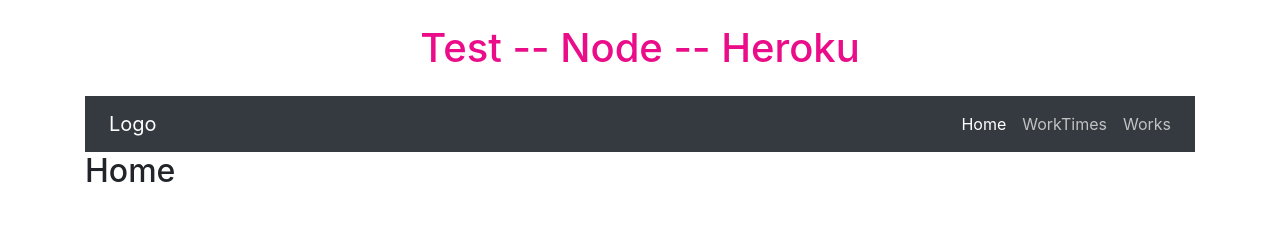
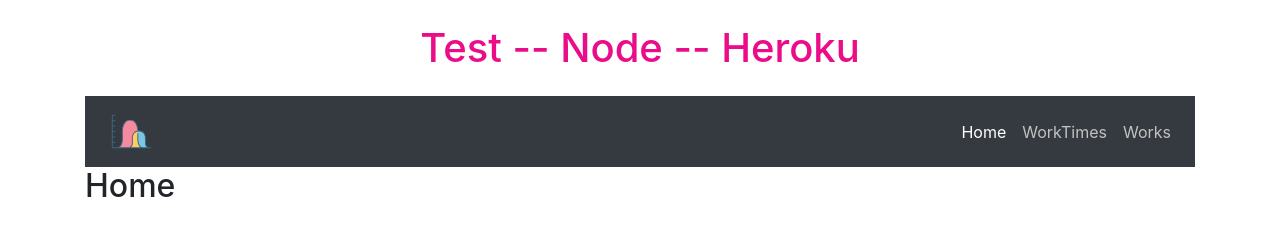
Before and after one commit to SergKnyazev/t-node-heroku, a React app: page / in a window 1280 px wide. Built offline with nearby package versions, Linux system fonts and the light colour scheme.

Commit message:
add favicon.ico and Logo component

```diff
--- a/src/components/App.css
+++ b/src/components/App.css
@@ -6,6 +6,7 @@
   color: #ea0c89;
   text-align: center;
   margin: 3vmin 0;
+  font-size: clamp(22px, 5vw, 40px);
 }
 
 .header__link {
--- a/src/components/Header.js
+++ b/src/components/Header.js
@@ -2,12 +2,15 @@ import React from 'react';
 import { NavLink } from 'react-router-dom';
 import Navbar from 'react-bootstrap/Navbar';
 import Nav from 'react-bootstrap/Nav';
+import Logo from './Logo';
 
 const Header = () => {
   return (
     <Navbar collapseOnSelect expand='lg' bg="dark" variant='dark'>
       <Navbar.Brand>
-        <NavLink to='/' exact className='header__link'>Logo</NavLink>
+        <NavLink to='/' exact className='header__link'>
+          <Logo />
+        </NavLink>
       </Navbar.Brand>
       <Navbar.Toggle aria-controls='responsive-navbar-nav' />
       <Navbar.Collapse id='responsive-navbar-nav'>
--- /dev/null
+++ b/src/components/Logo.css
@@ -0,0 +1,16 @@
+.logo {
+   /*width: 40px;*/
+    height: clamp(30px, 5vw, 45px);
+}
+.logo-1 {
+    fill:#79c7e2;
+}
+.logo-2 {
+    fill:#f7899e;
+}
+.logo-3 {
+    fill:#ffca5f;
+}
+.logo-4 {
+    fill:#376782;
+}
--- /dev/null
+++ b/src/components/Logo.js
@@ -0,0 +1,20 @@
+import React from 'react';
+import './Logo.css';
+
+const Logo = () => {
+
+  return (
+    <svg  className="logo" xmlns="http://www.w3.org/2000/svg" viewBox="0 0 512 512">
+      <path className="logo-1"
+            d="M414.56,382.89V334s4.46-83.7-74.33-83.7S265.91,334,265.91,334v48.88c0,54.23-43.86,58-43.86,58H458.41S414.56,437.12,414.56,382.89Z"/>
+      <path className="logo-2"
+            d="M328.47,345.19V264.54s5.31-138.1-88.55-138.1-88.55,138.1-88.55,138.1v80.65c0,89.49-52.25,95.69-52.25,95.69H380.71S328.47,434.68,328.47,345.19Z"/>
+      <path className="logo-3"
+            d="M328.47,345.19V264.54s.19-5.19-.16-13.52c-66.39,8-62.4,83-62.4,83v48.88c0,54.23-43.86,58-43.86,58H380.71S328.47,434.68,328.47,345.19Z"/>
+      <path className="logo-4"
+            d="M474.42,435.41H458.7c-3.25-.36-38.67-5.4-38.67-52.52V334.14c.14-3.2,1.37-41.78-22.92-67.4-13.78-14.53-32.92-21.9-56.88-21.9s-43.09,7.37-56.87,21.9c-24.29,25.62-23.07,64.2-22.92,67.4v48.75c0,47.19-35.53,52.17-38.67,52.52H123.43a64.35,64.35,0,0,0,5.63-4.9c18.43-18,27.78-46.68,27.78-85.32V264.54a1.48,1.48,0,0,0,0-.21c0-.75-2.4-75.14,33.08-112,13.06-13.56,29.88-20.43,50-20.43,55.87,0,74.8,52.25,80.83,96.08a5.47,5.47,0,0,0,10.84-1.49C322.22,158.45,289.66,121,239.92,121c-23.23,0-42.71,8-57.91,23.8-38.35,39.86-36.27,115.33-36.11,119.87v80.55c0,80.76-43,89.56-47.16,90.22H43.05V384.72h25.7a5.47,5.47,0,0,0,0-10.94H43.05V323.1h25.7a5.47,5.47,0,0,0,0-10.94H43.05V261.47h25.7a5.47,5.47,0,0,0,0-10.94H43.05V199.84h25.7a5.47,5.47,0,0,0,0-10.94H43.05V138.22h25.7a5.47,5.47,0,0,0,0-10.94H43.05V76.59h25.7a5.47,5.47,0,0,0,0-10.94H37.58a5.47,5.47,0,0,0-5.47,5.47V440.88a5.47,5.47,0,0,0,5.47,5.47H474.42a5.47,5.47,0,0,0,0-10.94Zm-203-52.52V333.72c0-.36-1.61-36.79,20-59.5C303,262,319.42,255.78,340.23,255.78s37.26,6.2,48.89,18.44c21.58,22.71,20,59.14,20,59.49,0,.1,0,.2,0,.3v48.88c0,28,11.07,43.74,22.67,52.52H381.11c-4.31-.69-47.17-9.63-47.17-90.22V278.45a5.47,5.47,0,1,0-10.94,0v66.74c0,38.64,9.34,67.35,27.77,85.32a65.91,65.91,0,0,0,5.64,4.9H248.7C260.3,426.63,271.37,410.91,271.37,382.89Z"/>
+    </svg>
+  )
+}
+
+export default Logo;
```
Also changed, not shown: public/favicon.ico, src/img/diagram.svg, src/img/favicon.ico (deleted).
